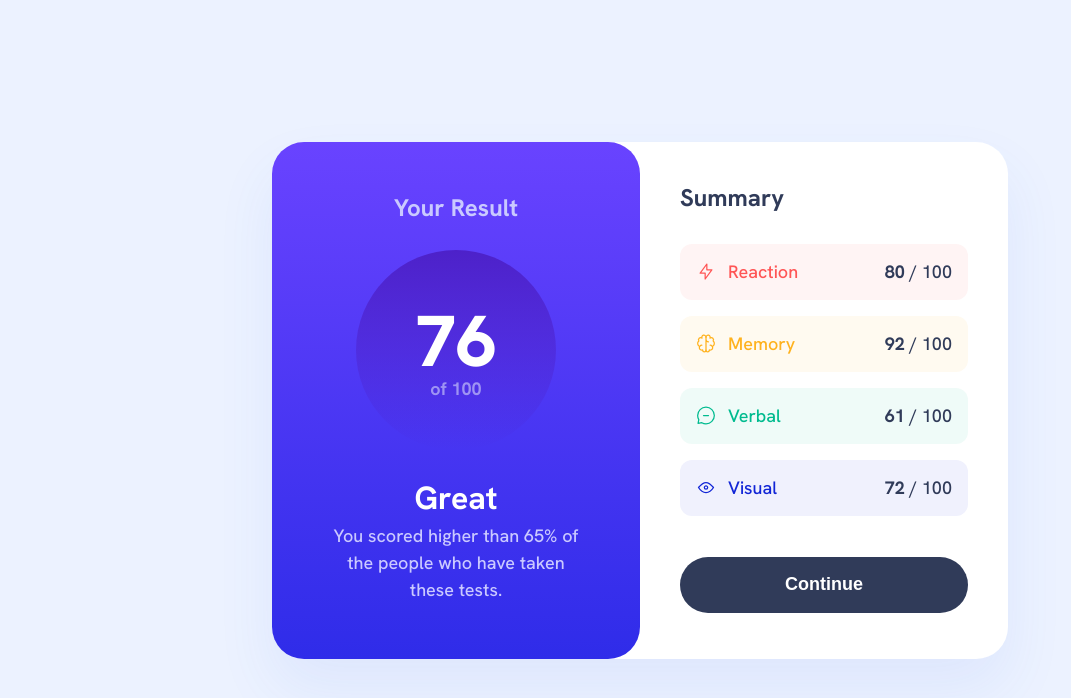
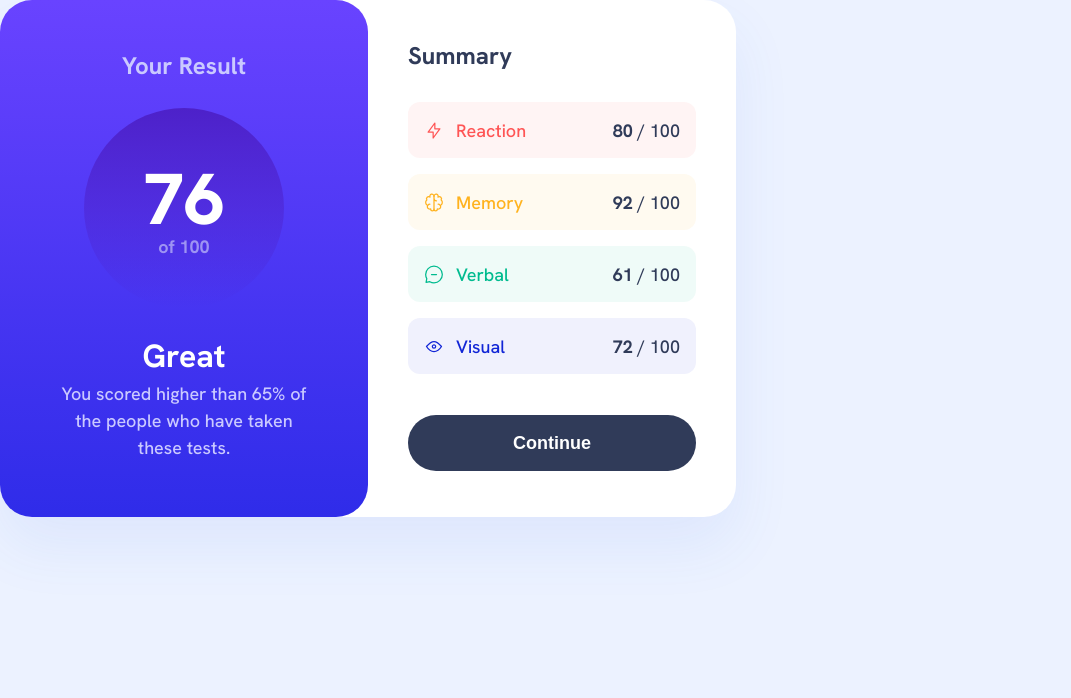
Before and after one commit to NavarroEmiliano/results-summary-component-fm, a plain HTML site: page index.html in a window 1280 px wide. Shown: the whole page, without its empty margins (0-1071 px from the left). Drawn offline with Linux system fonts and the light colour scheme.

Commit message:
without grid

```diff
--- a/scss/base/_base.scss
+++ b/scss/base/_base.scss
@@ -2,7 +2,7 @@
 body {
     min-block-size: 100vh;
     inline-size: 100%;
-    display: grid;
-    place-content: center;
+/*     display: grid;
+    place-content: center; */
     background-color: u.$color-pale-blue;
 }
```
Also changed, not shown: dist/style.css, 1 other file.
